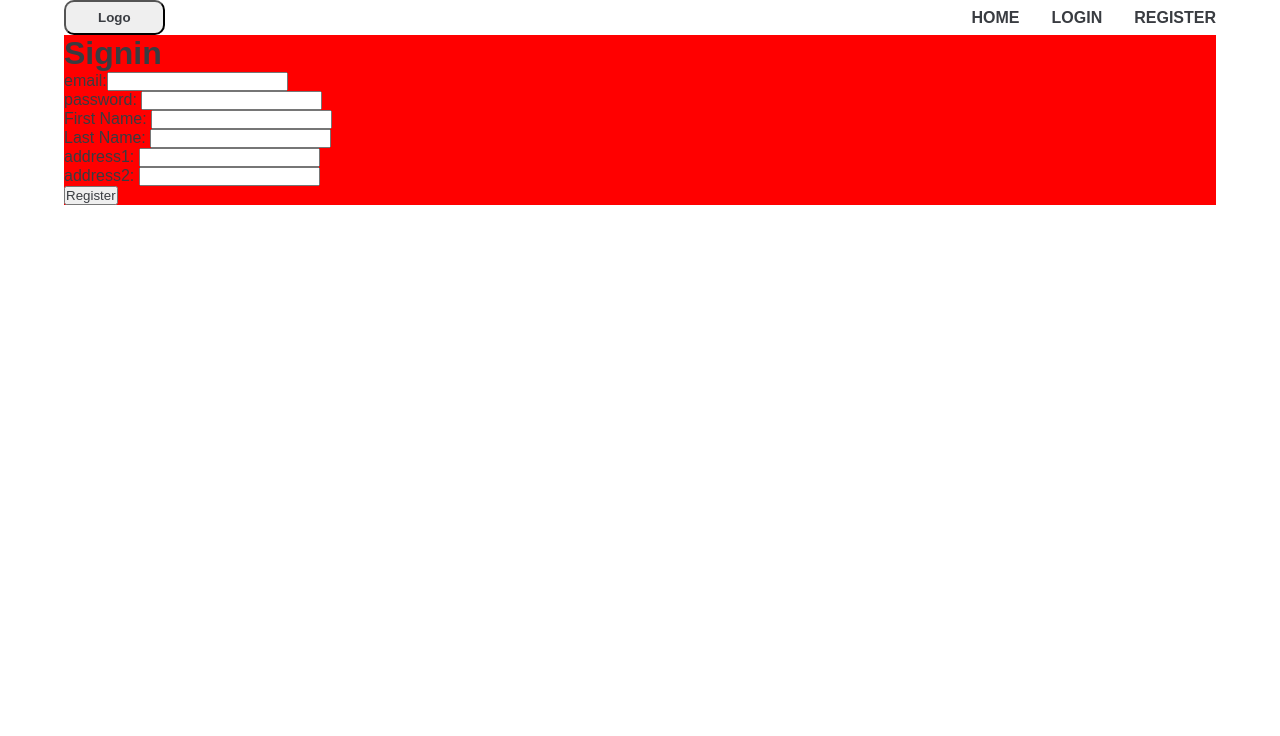
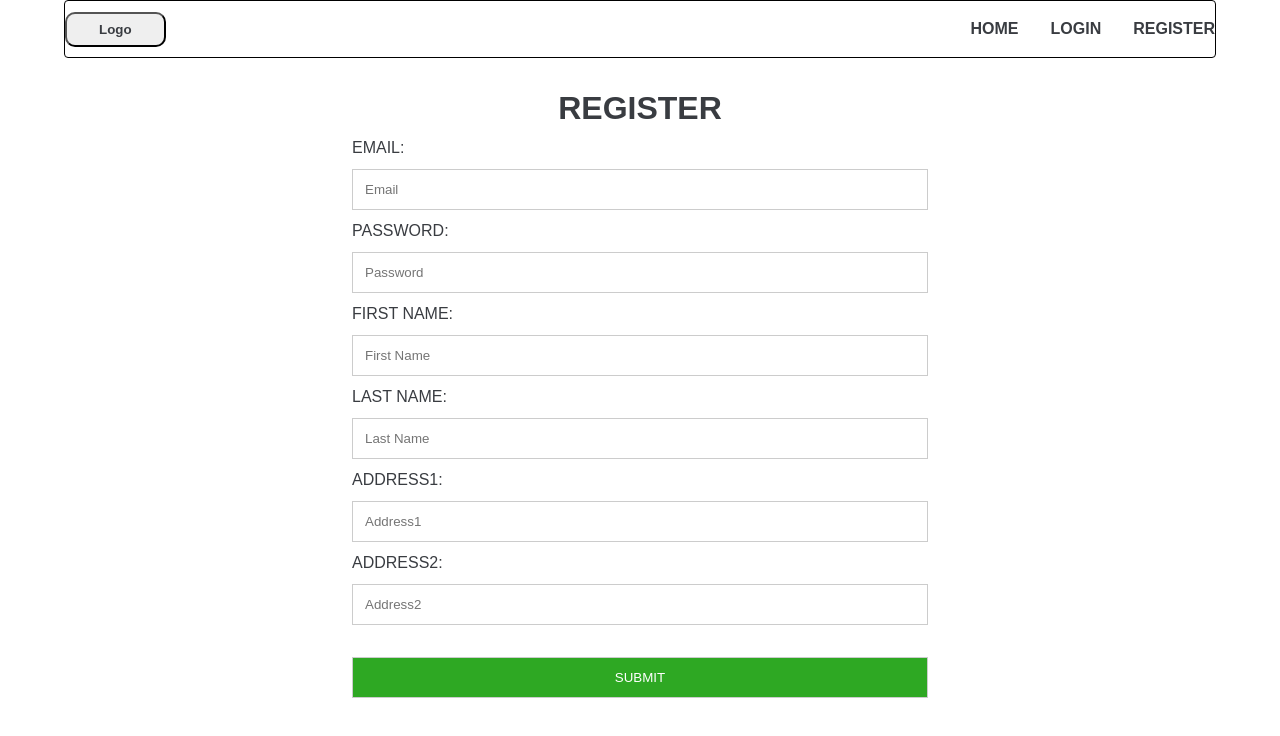
Before and after one commit to saidrobley/bookstore, a React (Create React App) app in the folder client/: page /account/register in a window 1280 px wide. Shown: the top 736 px of the page. Built offline with nearby package versions, Linux system fonts and the light colour scheme; the HTML template or start-up script is replaced by a standard one.

Commit message:
add style for registration and login component

```diff
--- a/client/src/App.js
+++ b/client/src/App.js
@@ -14,15 +14,16 @@ import {
 import React, { useState, useEffect } from 'react';
 import axios from 'axios';
 import styled from 'styled-components';
+import ProductForm from './components/products/ProductForm';
 
 function App() {
   let history = useHistory();
   const [user, setUser] = useState({ email: '', firstname: '', lastname: '' });
-  if (user.email) {
-    <Redirect push to="/" />;
-  }
+  const [err, setErr] = useState({ message: '' });
+
   useEffect(() => {
     const loggedInUser = localStorage.getItem('user');
+
     if (loggedInUser) {
       console.log('logged in user in app', loggedInUser);
       const foundUser = JSON.parse(loggedInUser);
@@ -55,12 +56,23 @@ function App() {
 
     loginUser(user);
   };
+
   const loginUser = async (userData) => {
     console.log('inside loginUser in the App', userData);
+    try {
       const response = await axios.post('/auth/login', userData);
       console.log('response inside login', response.data);
       // set the state of the user
-    if (response) {
+      if (response.data.err) {
+        localStorage.clear();
+        console.log('insidedddd');
+        console.log(response.data.err);
+        setErr({
+          message: response.data.err,
+        });
+        history.push('/');
+      } else {
+        setErr({});
         setUser({
           email: response.data.email,
           firstname: response.data.firstname,
@@ -70,7 +82,12 @@ function App() {
         console.log('response data', response.data);
         localStorage.setItem('user', JSON.stringify(response.data));
         console.log(response.data);
+        console.log(response);
         <Redirect push to="/" />;
+      }
+    } catch (err) {
+      console.log('inside catch');
+      console.log(err);
     }
   };
 
@@ -79,7 +96,8 @@ function App() {
       <Router>
         <Nav logoutUser={logoutUser} user={user} />
         <Switch>
-          <Route path="/" exact component={Products} />
+          <Route path="/" exact component={() => <Products user={user} />} />
+          <Route path="/product/add" exact component={ProductForm} />
           <Route
             path="/account/login"
             exact
@@ -96,6 +114,9 @@ function App() {
           )}
         </Switch>
       </Router>
+      {err && (
+        <h1 style={{ textAlign: 'center', color: 'red' }}>{err.message}</h1>
+      )}
     </Wrap>
   );
 }
@@ -103,7 +124,6 @@ function App() {
 export default App;
 
 export const Wrap = styled.div`
-  background-color: red;
   margin: auto;
   width: 90%;
 `;
--- a/client/src/components/Nav/Nav.js
+++ b/client/src/components/Nav/Nav.js
@@ -1,6 +1,6 @@
 import React, { useEffect, useState } from 'react';
 import styled from 'styled-components';
-import { Link, useHistory, Redirect } from 'react-router-dom';
+import { Link, Redirect } from 'react-router-dom';
 
 const Nav = (props) => {
   const [user, setUser] = useState({
@@ -12,9 +12,8 @@ const Nav = (props) => {
   useEffect(() => {
     const loggedInUser = localStorage.getItem('user');
     if (loggedInUser) {
-      console.log('logged in user', loggedInUser);
       const foundUser = JSON.parse(loggedInUser);
-      console.log('found user ', foundUser);
+
       setUser({
         email: foundUser.email,
         firstname: foundUser.firstname,
@@ -89,15 +88,13 @@ const Navigation = styled.div`
   color: white;
   text-transform: uppercase;
   font-weight: 600;
+
+  height: 58px;
+  border-radius: 4px;
+  border: 1px solid black;
+  margin-bottom: 2rem;
 `;
-// export const Wrap = styled.div`
-//   background-color: red;
-//   margin: auto;
-//   width: 90%;
-//   display: flex;
-//   justify-content: space-between;
-//   align-items: center;
-// `;
+
 const Logo = styled.div``;
 const LogoButton = styled.button`
   padding: 0.5rem 2rem;
--- a/client/src/components/account/login/Login.js
+++ b/client/src/components/account/login/Login.js
@@ -2,6 +2,7 @@ import React, { useState, useEffect } from 'react';
 
 import axios from 'axios';
 import { useHistory, Redirect } from 'react-router-dom';
+import styled from 'styled-components';
 
 const Login = (props) => {
   let history = useHistory();
@@ -11,9 +12,11 @@ const Login = (props) => {
 
   useEffect(() => {
     const loggedInUser = localStorage.getItem('user');
+
     if (loggedInUser) {
+      const foundUser = JSON.parse(loggedInUser);
       console.log('logged in user', loggedInUser);
-      const foundUser = JSON.parse(loggedInUser);
+
       setUser({
         email: foundUser.email,
       });
@@ -26,37 +29,86 @@ const Login = (props) => {
   const handleSubmit = async (e) => {
     e.preventDefault();
     const user = { username, password };
-    console.log('user inside regist react', user);
+    console.log('user inside login react', user);
     props.loginUser(user);
   };
 
   return (
-    <form onSubmit={handleSubmit} className="login-container">
+    <Form onSubmit={handleSubmit} className="login-container">
       <h1>login</h1>
       <div className="email">
-        <span>email:</span>
+        <label>email:</label>
         <input
           type="email"
           name="username"
+          placeholder="email"
+          required="true"
           value={username}
           onChange={({ target }) => setUsername(target.value)}
         />
       </div>
       <div className="password">
-        <span>password:</span>{' '}
+        <label>password:</label>{' '}
         <input
           type="password"
           name="password"
+          placeholder="Password"
+          required="true"
           value={password}
           onChange={({ target }) => setPassword(target.value)}
         />
       </div>
 
       <div className="submit">
-        <button type="submit">Login</button>
+        <div className="submit">
+          {/* <button type="submit">Register</button> */}
+          <input type="submit" name="submit" value="Submit" />
+        </div>
       </div>
-    </form>
+    </Form>
   );
 };
 
 export default Login;
+const Form = styled.form`
+  box-sizing: border-box;
+  width: 50%;
+  margin: 0 auto;
+  margin-top: 2rem;
+  h1 {
+    text-align: center;
+    text-transform: uppercase;
+  }
+  label {
+    padding: 12px 12px 12px 0;
+    display: inline-block;
+    text-transform: uppercase;
+  }
+  input[type='submit'] {
+    width: 100%;
+    padding: 12px;
+    border: 1px solid #ccc;
+    border-readius: 4px;
+    resize: vertical;
+    margin-top: 2rem;
+    margin-bottom: 2rem;
+    background: #2ea823;
+    cursor: pointer;
+    color: white;
+    text-transform: uppercase;
+  }
+  input[type='email'] {
+    width: 100%;
+    padding: 12px;
+    border: 1px solid #ccc;
+    border-readius: 4px;
+    resize: vertical;
+  }
+  input[type='password'] {
+    width: 100%;
+    padding: 12px;
+    border: 1px solid #ccc;
+    border-readius: 4px;
+    resize: vertical;
+  }
+`;
--- a/client/src/components/account/register/Register.js
+++ b/client/src/components/account/register/Register.js
@@ -1,6 +1,5 @@
 import React from 'react';
-import axios from 'axios';
-import { Redirect } from 'react-router-dom';
+import styled from 'styled-components';
 class Register extends React.Component {
   constructor(props) {
     super(props);
@@ -18,14 +17,10 @@ class Register extends React.Component {
 
   async handleSubmit(e) {
     e.preventDefault();
-    console.log('before change to lower case');
-    console.log(this.state);
     this.setState({
       email: this.state.email.toLowerCase(),
     });
 
-    console.log(this.state);
-    console.log('after to lower case');
     const userData = {
       email: this.state.email.toLowerCase(),
       password: this.state.password,
@@ -45,28 +40,6 @@ class Register extends React.Component {
     console.log('user from register react:', userData);
     console.log('state..', this.state);
     return this.props.registerUser(userData);
-
-    // const response = await axios.post('/auth/register', userData);
-    // console.log('response', response.data.user);
-    // const { email, password } = response.data.user;
-    // const loginUser = {
-    //   email,
-    //   password,
-    // };
-    // console.log('loginUser', loginUser);
-    // return <Redirect to="/" />;
-    //this.props.loginUser(loginUser);
-    //this.setState((prevState) => {});
-
-    // const email = response.data.user.email;
-    // const password = response.data.user.password;
-    // const user = {
-    //   username: email,
-    //   password: password,
-    // };
-    // console.log('username, password', user.username, user.password);
-    // console.log('user:...', user);
-    // await this.props.loginUser(user);
   }
   handleChange(e) {
     this.setState({
@@ -76,75 +49,133 @@ class Register extends React.Component {
 
   render() {
     return (
-      <form onSubmit={this.handleSubmit}>
-        <h1>Signin</h1>
+      <Form onSubmit={this.handleSubmit}>
+        <h1>Register</h1>
         <div className="email">
-          <span>email:</span>
+          <label>email:</label>
           <input
             type="email"
             name="email"
+            placeholder="Email"
+            required="true"
             value={this.state.email}
             onChange={this.handleChange}
-            //onChange={({ target }) => this.setState({ email: target.value })}
           />
         </div>
         <div className="password">
-          <span>password:</span>{' '}
+          <label>password:</label>
           <input
             type="password"
             name="password"
+            placeholder="Password"
+            required="true"
             value={this.state.password}
             onChange={this.handleChange}
-            //onChange={({ target }) => this.setState({ password: target.value })}
           />
         </div>
         <div>
-          <span>First Name:</span>{' '}
+          <label>First Name:</label>
           <input
             type="text"
             name="firstName"
+            placeholder="First Name"
+            required="true"
             value={this.state.firstName}
             onChange={this.handleChange}
-            // onChange={({ target }) =>
-            //    this.setState({ firstName: target.value })
-            // }
           />
         </div>
 
         <div>
-          <span>Last Name:</span>{' '}
+          <label>Last Name:</label>
           <input
             type="text"
             name="lastName"
+            placeholder="Last Name"
+            required="true"
             value={this.state.lastName}
             onChange={this.handleChange}
           />
         </div>
         <div>
-          <span>address1:</span>{' '}
+          <label>address1:</label>
           <input
             type="text"
             name="address1"
+            placeholder="Address1"
+            required="true"
             value={this.state.address1}
             onChange={this.handleChange}
           />
         </div>
         <div>
-          <span>address2:</span>{' '}
+          <label>address2:</label>
           <input
             type="text"
             name="address2"
+            placeholder="Address2"
+            required="true"
             value={this.state.address2}
             onChange={this.handleChange}
           />
         </div>
 
         <div className="submit">
-          <button type="submit">Register</button>
+          {/* <button type="submit">Register</button> */}
+          <input type="submit" name="submit" value="Submit" />
         </div>
-      </form>
+      </Form>
     );
   }
 }
 
 export default Register;
+
+const Form = styled.form`
+  box-sizing: border-box;
+  width: 50%;
+  margin: 0 auto;
+  margin-top: 2rem;
+  h1 {
+    text-align: center;
+    text-transform: uppercase;
+  }
+  input[type='text'] {
+    width: 100%;
+    padding: 12px;
+    border: 1px solid #ccc;
+    border-readius: 4px;
+    resize: vertical;
+  }
+  input[type='email'] {
+    width: 100%;
+    padding: 12px;
+    border: 1px solid #ccc;
+    border-readius: 4px;
+    resize: vertical;
+  }
+  input[type='password'] {
+    width: 100%;
+    padding: 12px;
+    border: 1px solid #ccc;
+    border-readius: 4px;
+    resize: vertical;
+  }
+  input[type='submit'] {
+    width: 100%;
+    padding: 12px;
+    border: 1px solid #ccc;
+    border-readius: 4px;
+    resize: vertical;
+    margin-top: 2rem;
+    margin-bottom: 2rem;
+    background: #2ea823;
+    cursor: pointer;
+    color: white;
+    text-transform: uppercase;
+  }
+  label {
+    padding: 12px 12px 12px 0;
+    display: inline-block;
+    text-transform: uppercase;
+  }
+`;
--- /dev/null
+++ b/client/src/components/products/ProductForm.js
@@ -0,0 +1,28 @@
+import React, { useState, useEffect } from 'react';
+
+function ProductForm(props) {
+  const [user, setUser] = useState({
+    email: '',
+    firstname: '',
+    lastname: '',
+  });
+
+  useEffect(() => {
+    const loggedInUser = localStorage.getItem('user');
+    if (loggedInUser) {
+      const foundUser = JSON.parse(loggedInUser);
+
+      setUser({
+        email: foundUser.email,
+        firstname: foundUser.firstname,
+        lastname: foundUser.lastname,
+      });
+    }
+  }, [user.email]);
+
+  return (
+    <div>{user.email === 'saidrobley@gmail.com' && <h1>Product Form</h1>}</div>
+  );
+}
+
+export default ProductForm;
```
Also changed, not shown: 2 other files (tests, documents, lock files or other folders). Lines whose indentation alone changed are shown as unchanged.
